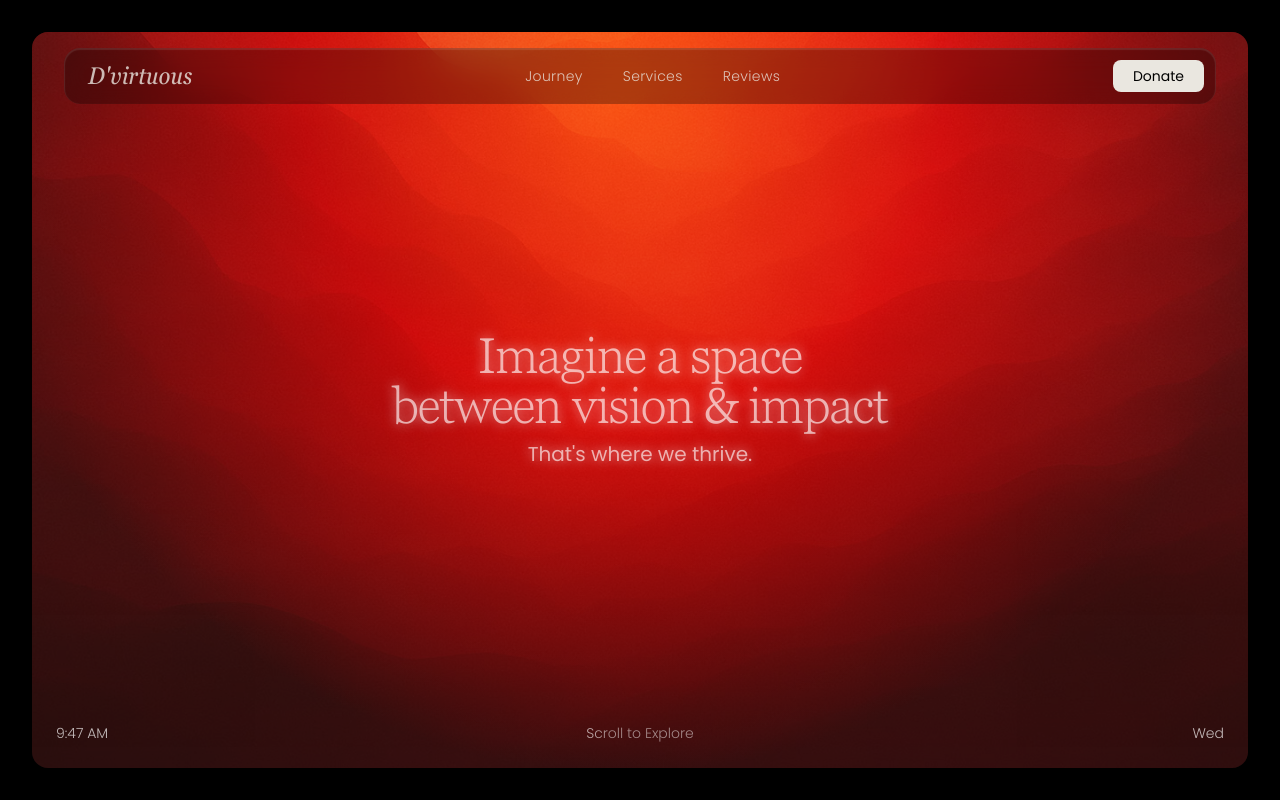
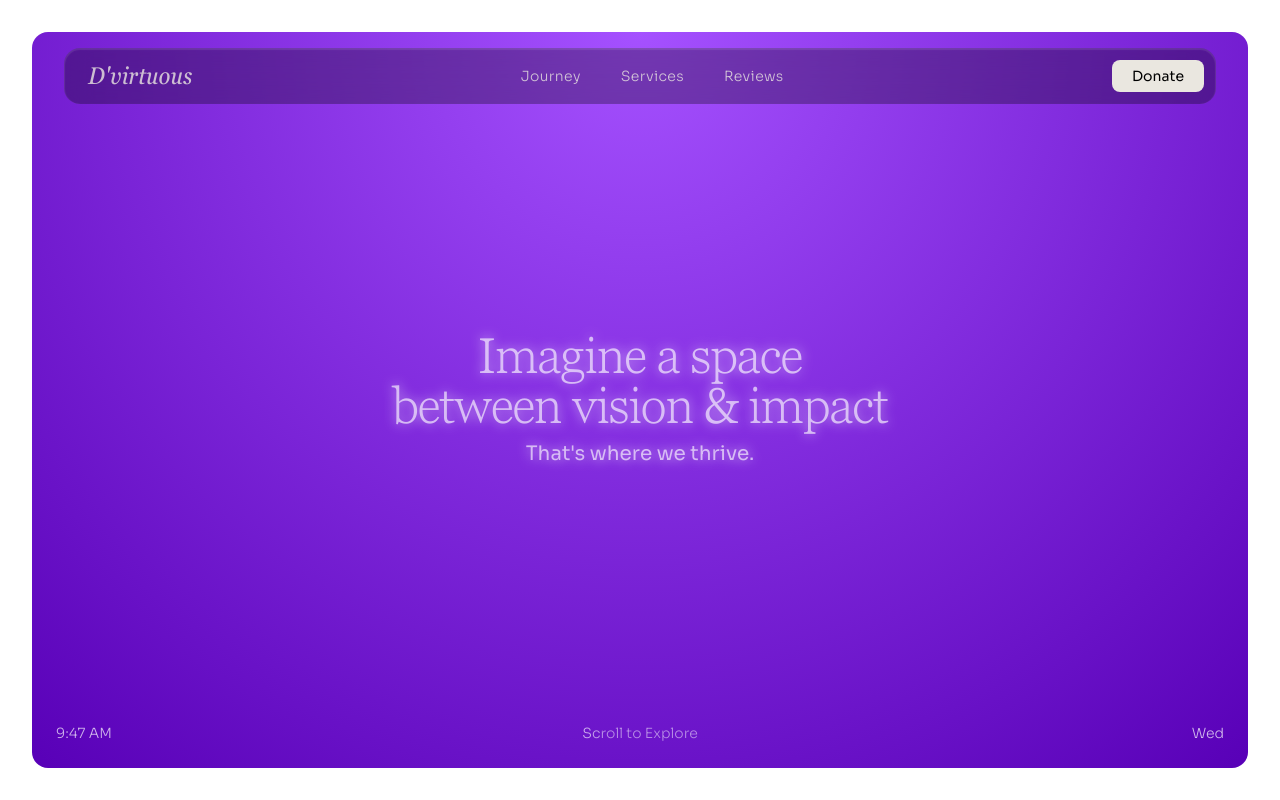
Before and after one commit to odielijah/d-virtuous, a React (Vite) app: page / in a window 1280 px wide. Shown: the top 800 px of the page. Built offline with nearby package versions, Linux system fonts and the light colour scheme.

Commit message:
changed the hero layout and body text

```diff
--- a/index.html
+++ b/index.html
@@ -32,6 +32,12 @@
       type="font/woff2"
       crossorigin
     />
+    <link rel="preconnect" href="https://fonts.googleapis.com" />
+    <link rel="preconnect" href="https://fonts.gstatic.com" crossorigin />
+    <link
+      href="https://fonts.googleapis.com/css2?family=Sora:wght@100..800&display=swap"
+      rel="stylesheet"
+    />
     <meta name="viewport" content="width=device-width, initial-scale=1.0" />
     <title>Virtuous</title>
   </head>
--- a/src/components/Founders.jsx
+++ b/src/components/Founders.jsx
@@ -42,7 +42,7 @@ export default function Founders() {
           </motion.h1>
           <motion.p
             variants={itemVariants}
-            className="text-white/60 text-[14px] poppins-light max-w-[300px] mx-auto text-center"
+            className="text-white/60 text-[14px] sora-light max-w-[300px] mx-auto text-center"
           >
             We're always up for a good coffee chat
           </motion.p>
@@ -96,13 +96,13 @@ export default function Founders() {
                 >
                   {founder.name}
                 </h3>
-                <p className="text-[12px] mt-2 poppins-light max-w-[170px] mx-auto opacity-40 uppercase tracking-[0.1em] font-light">
+                <p className="text-[12px] mt-2 sora-light max-w-[170px] mx-auto opacity-40 uppercase tracking-[0.1em] font-light">
                   {founder.role}
                 </p>
               </div>
 
               {/* Bottom Social Links */}
-              <div className="w-full pt-6 flex justify-center gap-6 poppins-light">
+              <div className="w-full pt-6 flex justify-center gap-6 sora-light">
                 {founder.socials.map(({ Icon, href, label }) => (
                   <motion.a
                     key={label}
--- a/src/components/Hero.jsx
+++ b/src/components/Hero.jsx
@@ -49,7 +49,7 @@ export default function Hero() {
       animate={{ opacity: 1 }}
       transition={{ duration: 1 }}
       id="hero"
-      className="p-[32px] sticky pointer-events-none flex flex-col flex-none items-center gap-[32px] z-[2] w-full h-screen max-h-[1000px] top-0 overflow-hidden
+      className="p-[32px] bg-white sticky pointer-events-none flex flex-col flex-none items-center gap-[32px] z-[2] w-full h-screen max-h-[1000px] top-0 overflow-hidden
       max-xl:p-[16px] max-lg:max-h-[645px]"
     >
       <motion.div
@@ -57,20 +57,13 @@ export default function Hero() {
         animate={{ scale: 1, opacity: 1 }}
         transition={{ duration: 1, ease: easeInOut }}
         id="rounded-container"
-        className="z-[1] relative overflow-hidden max-w-[1536px] rounded-[16px] bg-[radial-gradient(55%_94%_at_48.7%_6.5%,_#fa6800_0%,_#c00_48.1595%,_#0f0f0f_100%)] flex flex-col flex-[1_0_0] items-center w-full h-full p-0 pointer-events-auto"
+        className="z-[1] relative overflow-hidden max-w-[1536px] rounded-[16px] bg-[radial-gradient(circle_at_50%_0%,_#A551FF_0%,_#5800B7_100%)] flex flex-col flex-[1_0_0] items-center w-full h-full p-0 pointer-events-auto"
       >
         <div
           id="waves"
           className="absolute inset-[-172px_0_0] z-[1] pointer-events-none flex-none overflow-visible opacity-50 [mask:linear-gradient(#000_47%,_#0000_156%)] [-webkit-mask:linear-gradient(#000_47%,_#0000_156%)]"
         >
-          <div id="hero-img-container" className="absolute inset-0">
-            <img
-              src={heroImage}
-              loading="eager"
-              alt=""
-              className="block w-full h-full object-cover object-center rounded-inherit"
-            />
-          </div>
+          <div id="hero-img-container" className="absolute inset-0"></div>
         </div>
         <div
           id="hero-text-content"
@@ -85,7 +78,7 @@ export default function Hero() {
             <br />
             between vision &amp; impact
           </p>
-          <p className="poppins text-[20px] max-md:text-[16px]">
+          <p className="sora text-[20px] max-md:text-[16px]">
             That's where we thrive.
           </p>
         </div>
@@ -94,7 +87,7 @@ export default function Hero() {
           animate={{ y: 0, opacity: 1 }}
           transition={{ duration: 1, delay: 1.4, ease: [0.22, 1, 0.36, 1] }}
           id="time"
-          className="absolute bottom-[24px] z-[1] left-[24px] poppins-light text-[14px] max-[500px]:text-[12px] text-[#ffffffb5] opacity-60"
+          className="absolute bottom-[24px] z-[1] left-[24px] sora-light text-[14px] max-[500px]:text-[12px] text-[#ffffffb5] opacity-60"
         >
           {/* Render time, then render period in a conditional span */}
           {time} <span className="max-[500px]:hidden">{period}</span>
@@ -105,7 +98,7 @@ export default function Hero() {
           animate={{ y: 0, opacity: 1 }}
           transition={{ duration: 1, delay: 1.2, ease: [0.22, 1, 0.36, 1] }}
           id="scroll-to-explore"
-          className="absolute bottom-[24px] z-[1] poppins-light text-[14px] bg-clip-text text-transparent
+          className="absolute bottom-[24px] z-[1] sora-light text-[14px] bg-clip-text text-transparent
           bg-[linear-gradient(to_right,rgba(255,255,255,0.5)_20%,#fff_50%,rgba(255,255,255,0.5)_80%)]
           bg-[length:200%_auto]
           animate-shimmer"
@@ -118,7 +111,7 @@ export default function Hero() {
           animate={{ y: 0, opacity: 1 }}
           transition={{ duration: 1, delay: 1.6, ease: [0.22, 1, 0.36, 1] }}
           id="day"
-          className="absolute bottom-[24px] right-[24px] z-[1] poppins-light text-[14px] max-[500px]:text-[12px] text-[#ffffffb5] opacity-60"
+          className="absolute bottom-[24px] right-[24px] z-[1] sora-light text-[14px] max-[500px]:text-[12px] text-[#ffffffb5] opacity-60"
         >
           {day}
         </motion.div>
--- a/src/components/Journey.jsx
+++ b/src/components/Journey.jsx
@@ -205,7 +205,7 @@ export default function Journey() {
 
               {/* Back: Details */}
               <div
-                className={`absolute shadow-[0_30px_80px_7px_rgba(0,0,0,0.35)] poppins w-full h-full [backface-visibility:hidden] [border-radius:inherit] overflow-hidden flex flex-col justify-between items-start [transform:rotateY(180deg)] p-7 xl:p-9 max-[1000px]:transform-none
+                className={`absolute shadow-[0_30px_80px_7px_rgba(0,0,0,0.35)] sora w-full h-full [backface-visibility:hidden] [border-radius:inherit] overflow-hidden flex flex-col justify-between items-start [transform:rotateY(180deg)] p-7 xl:p-9 max-[1000px]:transform-none
                 ${card.bgColor} ${card.textColor}`}
               >
                 <span className="opacity-40 text-sm font-medium">
--- a/src/components/ScrollText.jsx
+++ b/src/components/ScrollText.jsx
@@ -137,7 +137,7 @@ export default function ScrollText() {
       <div className="w-full flex items-center justify-center gap-[50px] max-w-[1400px] mx-auto text-white pb-[5rem] px-10 max-md:flex-col">
         <div className="flex items-center gap-3 opacity-70 select-none shrink-0">
           <LeftWreath className="max-md:w-[25px]" />
-          <div className="text-center poppins leading-[1.3] text-[14px] max-md:text-[12px]">
+          <div className="text-center sora leading-[1.3] text-[14px] max-md:text-[12px]">
             <p className="mb-1">Trusted by 60+</p>
             <p>Organizations</p>
           </div>
--- a/src/components/Services.jsx
+++ b/src/components/Services.jsx
@@ -36,7 +36,7 @@ export default function Services() {
             <span className="italic">With</span> our services
           </h1>
 
-          <p className="text-center text-[14px] opacity-60 poppins-light max-w-[250px] font-light">
+          <p className="text-center text-[14px] opacity-60 sora-light max-w-[250px] font-light">
             We help you achieve more at every stage of business growth
           </p>
         </div>
@@ -94,7 +94,7 @@ export default function Services() {
                       {service.servicesList.map((item) => (
                         <span
                           key={item}
-                          className="block poppins-light opacity-50 text-[12px] lg:text-[14px] leading-[2]"
+                          className="block sora-light opacity-50 text-[12px] lg:text-[14px] leading-[2]"
                         >
                           {item}
                         </span>
--- a/src/components/Stats.jsx
+++ b/src/components/Stats.jsx
@@ -38,10 +38,10 @@ export default function Stats() {
 
             {/* Text Section */}
             <div className="flex flex-col w-full text-center md:text-left max-w-[470px] md:max-w-[370px]">
-              <h3 className="text-[18px] poppins-light font-normal text-gray-100 mb-2 md:mb-3">
+              <h3 className="text-[18px] sora-light font-normal text-gray-100 mb-2 md:mb-3">
                 {stat.title}
               </h3>
-              <p className="text-white/50 poppins-light text-[14px] leading-relaxed font-light">
+              <p className="text-white/50 sora-light text-[14px] leading-relaxed font-light">
                 {stat.description}
               </p>
             </div>
--- a/src/components/Testimonials.jsx
+++ b/src/components/Testimonials.jsx
@@ -69,7 +69,7 @@ export default function Testimonials() {
           </motion.h1>
           <motion.p
             variants={itemVariants}
-            className="text-white/60 text-[14px] poppins-light max-w-[250px] mx-auto text-center"
+            className="text-white/60 text-[14px] sora-light max-w-[250px] mx-auto text-center"
           >
             With over 60 clients served, here's what they have to say
           </motion.p>
@@ -110,7 +110,7 @@ export default function Testimonials() {
                 {/* Main Card */}
                 <div
                   className="
-                    bg-[rgb(15,15,15)] border border-white/10 poppins-light
+                    bg-[rgb(15,15,15)] border border-white/10 sora-light
                     shadow-[inset_0px_1px_2px_0px_rgba(255,255,255,0.1)] rounded-[24px]
                     flex flex-col md:flex-row
                     w-full min-h-[320px] md:min-h-0 md:aspect-[2/1]
@@ -143,7 +143,7 @@ export default function Testimonials() {
                   {/* --- RIGHT COLUMN / CONTENT --- */}
                   <div className="flex flex-col justify-between text-left flex-1 relative z-10">
                     {/* Quote */}
-                    <p className="text-white/70 text-[15px] md:text-[clamp(14px,1.4vw,16px)] leading-relaxed poppins-light italic">
+                    <p className="text-white/70 text-[15px] md:text-[clamp(14px,1.4vw,16px)] leading-relaxed sora-light italic">
                       "{item.quote}"
                     </p>
 
--- a/src/components/layout/Footer.jsx
+++ b/src/components/layout/Footer.jsx
@@ -2,7 +2,7 @@ import { navLinks } from "../../data/navLinksData";
 
 export default function Footer({ handleScrollToSection }) {
   return (
-    <footer className="w-full bg-black z-[2] relative text-white/50 text-[16px] poppins-light mx-auto">
+    <footer className="w-full bg-black z-[2] relative text-white/50 text-[16px] sora-light mx-auto">
       <div className="flex items-center justify-between mx-auto p-7 max-w-[1560px] border-t border-white/10 max-md:flex-col-reverse max-md:text-center max-md:gap-[20px]">
         <p className="w-auto max-md:w-full max-lg:text-[13px]">
           © 2026 D'virtuous | All Rights Reserved.
--- a/src/components/layout/Header.jsx
+++ b/src/components/layout/Header.jsx
@@ -42,7 +42,7 @@ export default function Header({ handleScrollToSection }) {
         }}
         id="header-container"
         className={`
-          fixed left-1/2 -translate-x-1/2 z-[50] text-[#eae7e0] poppins-light
+          fixed left-1/2 -translate-x-1/2 z-[50] text-[#eae7e0] sora-light
           transition-all duration-500 ease-in-out top-[48px] ${
             isScrolled
               ? "max-w-[750px] px-4"
@@ -85,7 +85,7 @@ export default function Header({ handleScrollToSection }) {
           <div className="flex items-center gap-4">
             <a
               href="#donate"
-              className="hidden md:block text-sm poppins font-medium text-black bg-[#eae7e0] px-5 py-1.5 rounded-lg hover:bg-white transition-colors"
+              className="hidden md:block text-sm sora font-medium text-black bg-[#eae7e0] px-5 py-1.5 rounded-lg hover:bg-white transition-colors"
             >
               Donate
             </a>
@@ -130,7 +130,7 @@ export default function Header({ handleScrollToSection }) {
                 <button
                   key={link.name}
                   onClick={(e) => closeMenuAndScroll(e, link.id)}
-                  className="text-left text-[14px] poppind text-[#eae7e0]/80 hover:text-white transition-colors"
+                  className="text-left text-[14px] sora text-[#eae7e0]/80 hover:text-white transition-colors"
                 >
                   {link.name}
                 </button>
@@ -141,7 +141,7 @@ export default function Header({ handleScrollToSection }) {
             <div className="h-[1px] w-full bg-white/10" />
             <a
               href="#donate"
-              className="text-center text-black text-[14px] poppins bg-[#eae7e0] py-2.5 rounded-xl hover:bg-white transition-all active:scale-95"
+              className="text-center text-black text-[14px] sora bg-[#eae7e0] py-2.5 rounded-xl hover:bg-white transition-all active:scale-95"
             >
               Donate
             </a>
--- a/src/index.css
+++ b/src/index.css
@@ -1,5 +1,3 @@
-@import url("https://fonts.googleapis.com/css2?family=Poppins:wght@300;400&display=swap");
-/* Georgia Pro Cond Italic */
 @font-face {
   font-family: "Georgia Pro Cond";
   src: url("/fonts/GeorgiaProCond-Italic.woff2") format("woff2");
@@ -7,8 +5,6 @@
   font-style: italic;
   font-display: swap;
 }
-
-/* Georgia Pro Light */
 @font-face {
   font-family: "Georgia Pro Light";
   src: url("/fonts/GeorgiaPro-Light.woff2") format("woff2");
@@ -29,9 +25,6 @@ body {
   overflow-x: clip;
   width: 100%;
 }
-body {
-  background: black;
-}
 
 /* fonts */
 .georgia-pro-cond-italic {
@@ -46,17 +39,15 @@ body {
   font-style: normal;
   font-display: swap;
 }
-.poppins-light {
-  font-family: "Poppins", sans-serif;
+.sora-light {
+  font-family: "Sora", sans-serif;
   font-optical-sizing: auto;
   font-weight: 300;
   font-style: normal;
-  font-variation-settings: "wdth" 100;
 }
-.poppins {
-  font-family: "Poppins", sans-serif;
+.sora {
+  font-family: "Sora", sans-serif;
   font-optical-sizing: auto;
   font-weight: 400;
   font-style: normal;
-  font-variation-settings: "wdth" 100;
 }
```
Also changed, not shown: src/components/Donate.jsx (+4 -3 lines).
